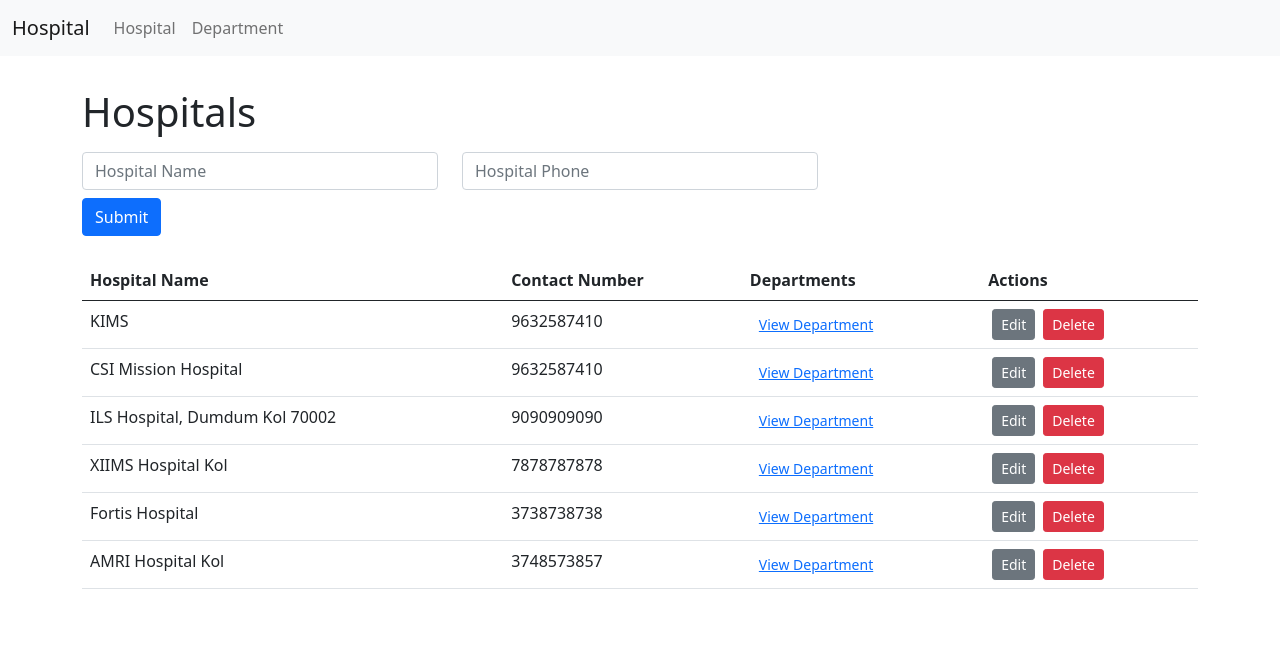
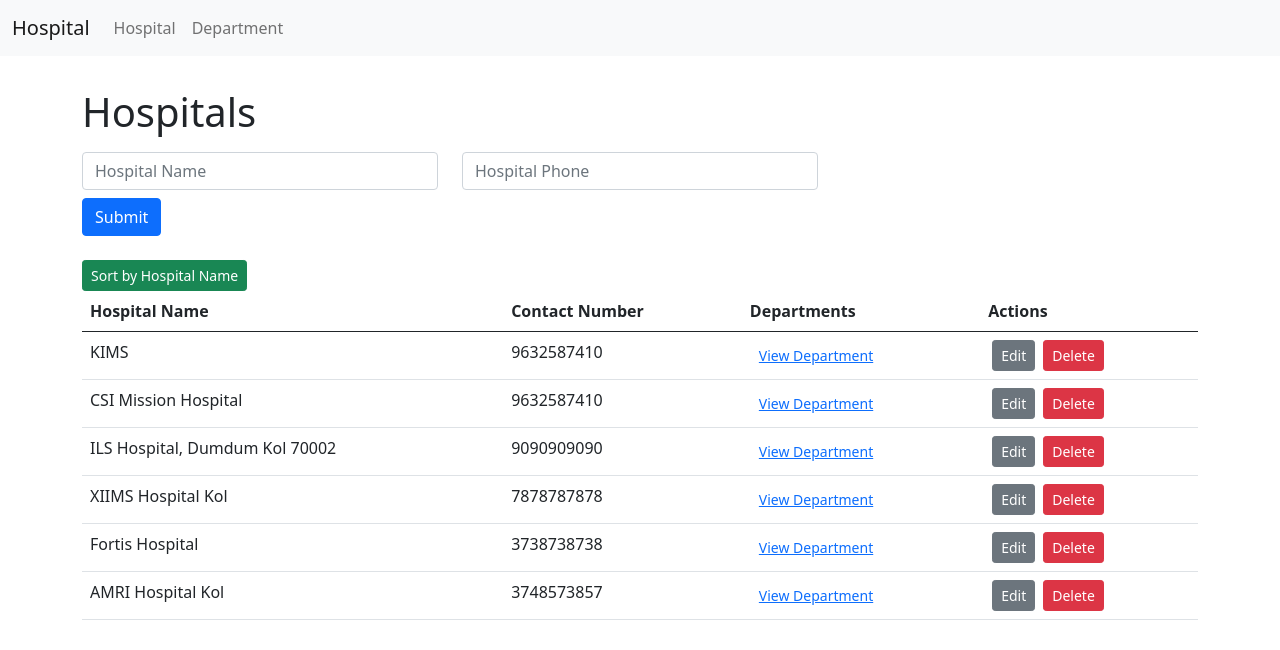
Before and after one commit to saikatmahapatra/hospital-app, an Angular app: page /hospital in a window 1280 px wide. Shown: the top 650 px of the page. Built offline with nearby package versions, Linux system fonts and the light colour scheme; data requests are answered from the project's data file.

Commit message:
sorting button added

```diff
--- a/src/app/department-view/department-view.component.html
+++ b/src/app/department-view/department-view.component.html
@@ -2,6 +2,7 @@
 <a routerLink="/hospital" *ngIf="showBackLink">Back to Hospital List</a>
 <div class="row data-table my-3">
     <div class="col-md-12">
+        <button class="btn btn-success btn-sm" [appSort]="departmentList" data-order="asc" data-name="departmentname">Sort by Dept Name</button>
         <table class="table">
             <thead>
                 <tr>
--- a/src/app/hospital-view/hospital-view.component.html
+++ b/src/app/hospital-view/hospital-view.component.html
@@ -30,11 +30,12 @@
 
 <div class="row data-table my-3">
     <div class="col-md-12">
+        <button class="btn btn-success btn-sm" [appSort]="hospitalList" data-order="asc" data-name="hospitalname">Sort by Hospital Name</button>
         <table class="table">
             <thead>
                 <tr>
-                    <th scope="col">Hospital Name</th>
-                    <th scope="col">Contact Number</th>
+                    <th scope="col" [appSort]="hospitalList" data-order="asc" data-name="hospitalname">Hospital Name</th>
+                    <th scope="col" [appSort]="hospitalList" data-order="asc" data-name="contactnumber">Contact Number</th>
                     <th scope="col">Departments</th>
                     <th scope="col">Actions</th>
                 </tr>
```
